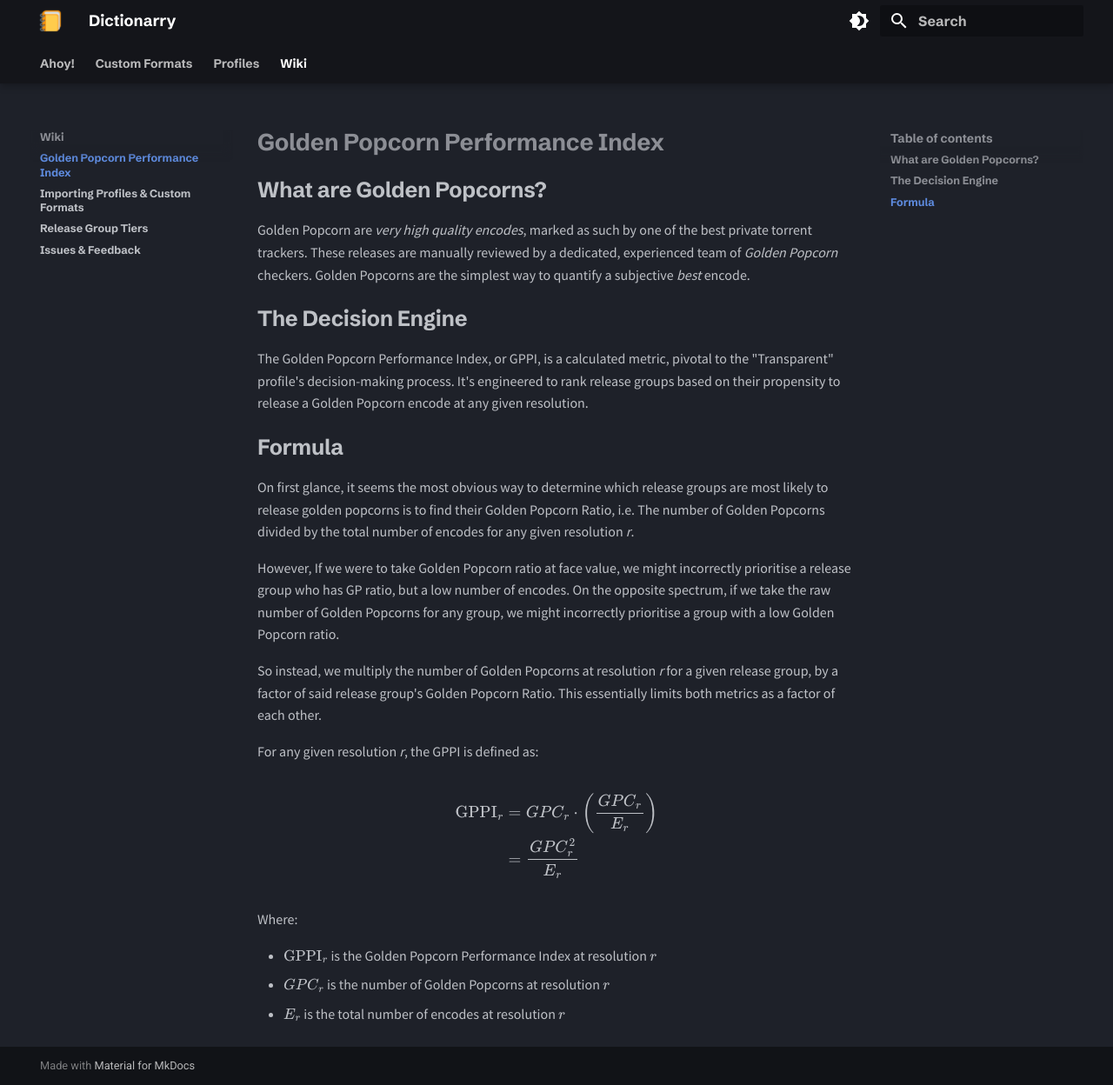
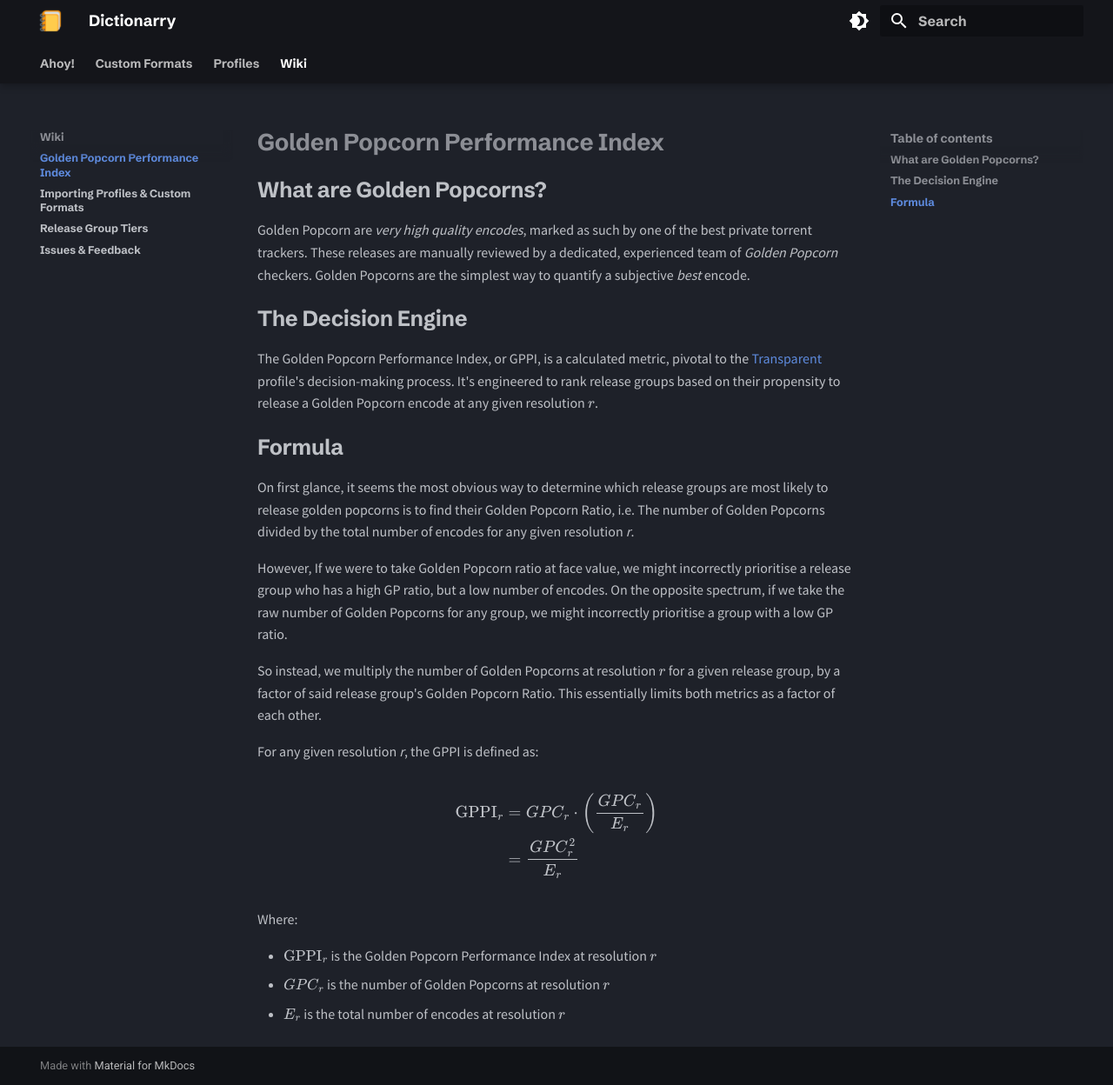
Before and after one commit to santiagosayshey/website, an MkDocs documentation site: the page built from docs/Wiki/Golden Popcorn Performance Index.md, in a window 1280 px wide and 1248 px high. Shown: the whole window at 87% size. Built offline with MkDocs 1.6.1 and Material for MkDocs 9.7.7, drawn with Linux system fonts in a browser that asks for light colours.

```diff
--- a/docs/Wiki/Golden Popcorn Performance Index.md
+++ b/docs/Wiki/Golden Popcorn Performance Index.md
@@ -3,14 +3,14 @@
 Golden Popcorn are *very high quality encodes*, marked as such by one of the best private torrent trackers. These releases are manually reviewed by a dedicated, experienced team of *Golden Popcorn* checkers. Golden Popcorns are the simplest way to quantify a subjective *best* encode.
 ## The Decision Engine
 
-The Golden Popcorn Performance Index, or GPPI,  is a calculated metric, pivotal to the "Transparent" profile's decision-making process. It's engineered to rank release groups based on their propensity to release a Golden Popcorn encode at any given resolution.
+The Golden Popcorn Performance Index, or GPPI,  is a calculated metric, pivotal to the [Transparent](../Profiles/1080p%20Transparent.md) profile's decision-making process. It's engineered to rank release groups based on their propensity to release a Golden Popcorn encode at any given resolution $r$.
 ## Formula
 
 On first glance, it seems the most obvious way to determine which release groups are most likely to release golden popcorns is to find their Golden Popcorn Ratio, i.e. The number of Golden Popcorns divided by the total number of encodes for any given resolution *r*.
 
-However,  If we were to take Golden Popcorn ratio at face value, we might incorrectly prioritise a release group who has GP ratio, but a low number of encodes. On the opposite spectrum, if we take the raw number of Golden Popcorns for any group, we might incorrectly prioritise a group with a low Golden Popcorn ratio.
+However,  If we were to take Golden Popcorn ratio at face value, we might incorrectly prioritise a release group who has a high GP ratio, but a low number of encodes. On the opposite spectrum, if we take the raw number of Golden Popcorns for any group, we might incorrectly prioritise a group with a low GP ratio.
 
-So instead, we multiply the number of Golden Popcorns at resolution *r* for a given release group, by a factor of said release group's Golden Popcorn Ratio. This essentially limits both metrics as a factor of each other.
+So instead, we multiply the number of Golden Popcorns at resolution $r$ for a given release group, by a factor of said release group's Golden Popcorn Ratio. This essentially limits both metrics as a factor of each other.
 
 For any given resolution *r*, the GPPI is defined as:
 
```
Also changed, not shown: docs/.obsidian/workspace.json.
